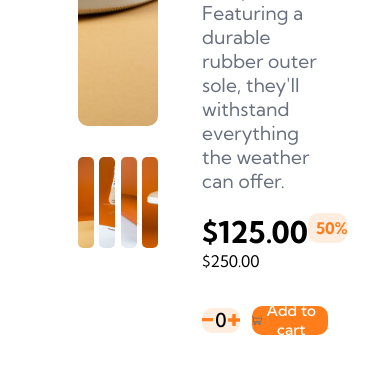
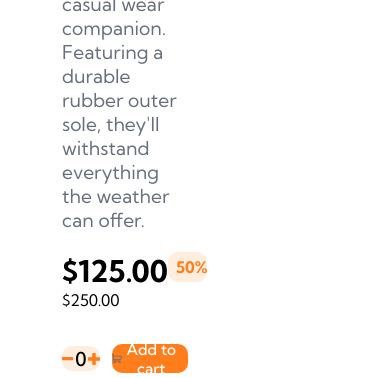
Before and after one commit to beatrizac03/e-commercepage, a plain HTML site: page index.html in a window 390 px wide. Shown: the part 540-918 px from the top of the page. Before the commit the page ends 879 px from the top, so only its background shows below. Drawn offline with Linux system fonts and the light colour scheme.

Commit message:
updt 1.4

```diff
--- a/style.css
+++ b/style.css
@@ -338,3 +338,9 @@ section.sect-contproduct {
 .sec-img-4 {
     background-image: url(assets/images/image-product-4.jpg);
 }
+
+@media screen and (max-width: 600px){
+    .containerall-div {
+        flex-direction: column;
+    }
+}
```
